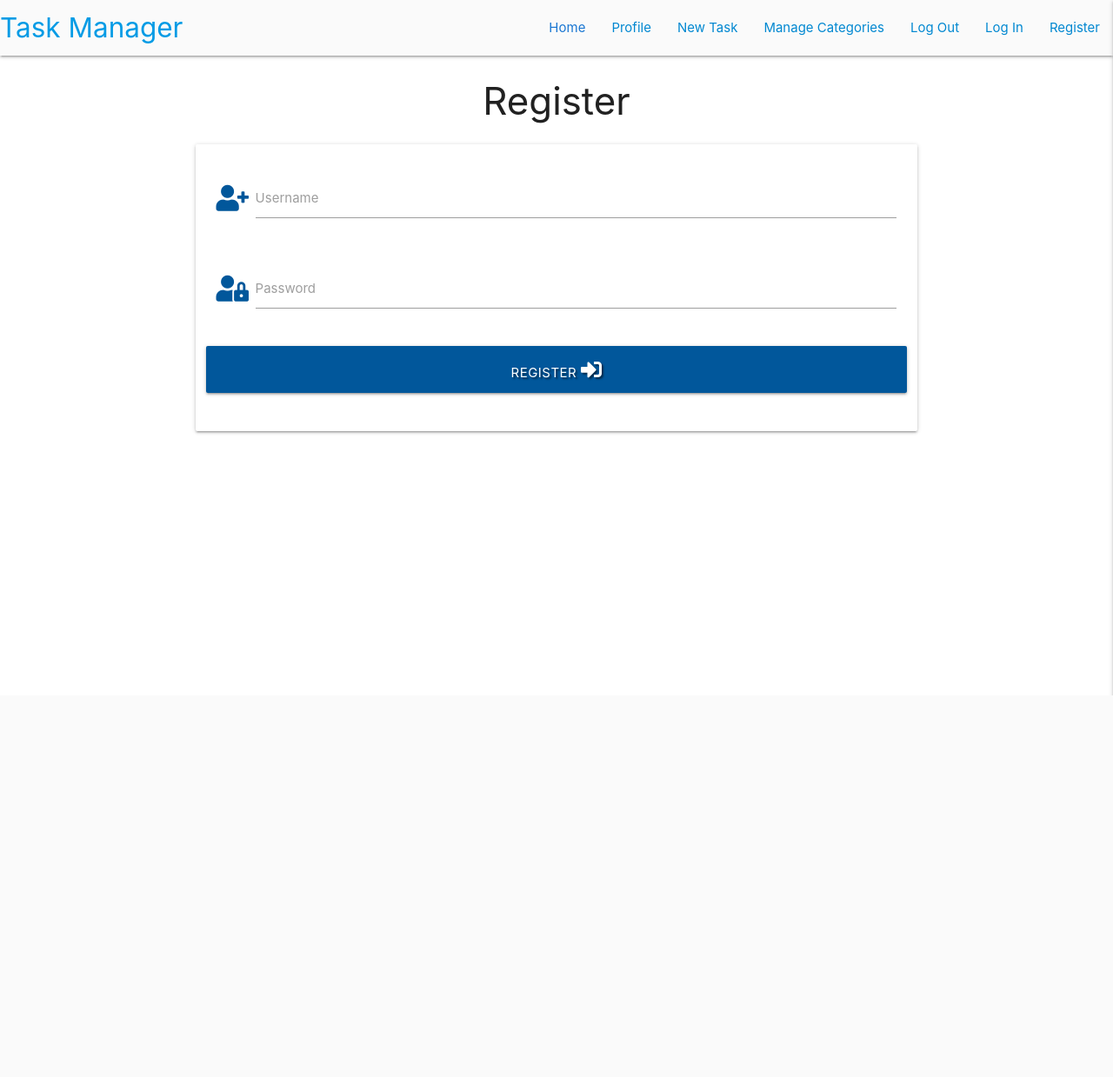
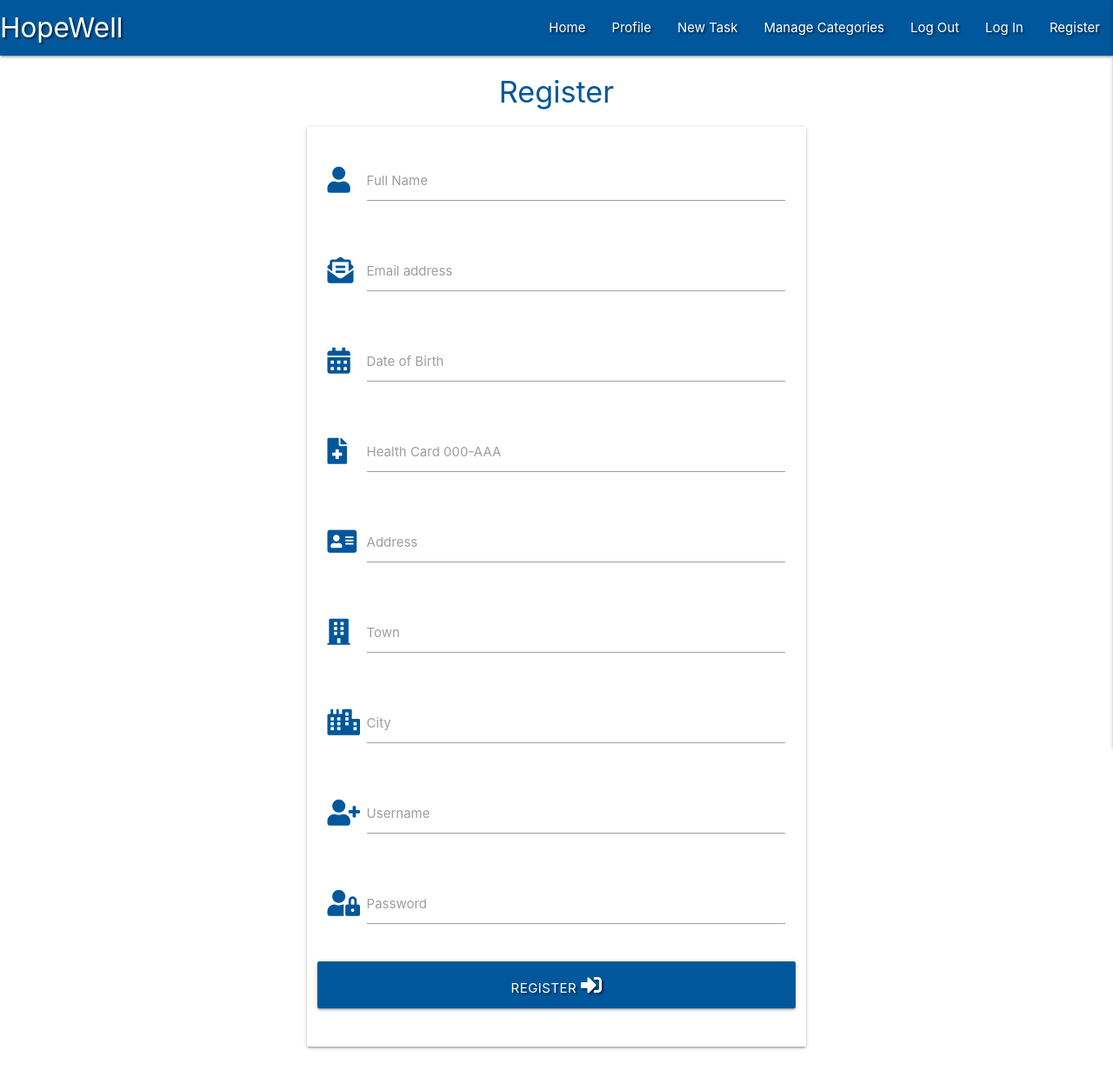
Before and after one commit to Peristratus/hopewell-flask-app, a Flask app: page /register in a window 1280 px wide. Shown: the whole page at 87% size. Before the commit the page ends 800 px from the top, so only its background shows below. Run offline with Flask 2, Linux system fonts and the light colour scheme; some libraries are stand-ins or nearby versions.

Commit message:
adding the form inputs, the routes for submission into Mongodb

```diff
--- a/app.py
+++ b/app.py
@@ -20,7 +20,7 @@ mongo = PyMongo(app)
 
 @app.route("/")
 
-
+@app.route("/home")
 def home():
     return render_template('index.html')
 
@@ -32,6 +32,24 @@ def get_tasks():
 
 @app.route("/register", methods=["GET", "POST"])
 def register():
+    if request.method == "POST":
+        #check if existing username already exists in db
+        existing_user = mongo.db.users.find_one(
+            {"username": request.form.get("username").lower()})
+        if existing_user:
+            flash("Username already exists")
+            return redirect(url_for("register"))
+
+        register = {
+            "username": request.form.get("username").lower(),
+            "password": generate_password_hash(request.form.get("password")),
+            "name": request.form.get("name").lower()
+        }
+        mongo.db.users.insert_one(register)
+
+        #put the new user into 'session' cookie
+        session["user"]= request.form.get("username").lower()
+        flash("Registration Succesfull")
     return render_template("register.html")
 
 
--- a/static/css/style1.css
+++ b/static/css/style1.css
@@ -2,3 +2,8 @@
   text-shadow: 2px 2px 2px rgba(0,0,0,0.5);
 
 }
+
+.flashes h4 {
+  line-height: 2;
+
+}
--- a/templates/base.html
+++ b/templates/base.html
@@ -17,18 +17,18 @@
 
     <header>
         <!--top navbar-->
-         <nav class = "nav-extended  grey lighten-5">
+         <nav class = "nav-extended  text-shadow light-blue darken-4">
             <div class="nav-wrapper">
-                <a href="{{url_for('get_tasks')}}" class="brand-logo light-blue-text text-darken-1">Task Manager</a>
-                <a href="#" data-target="mobile-demo" class="sidenav-trigger right"><i class="fas fa-bars black-text"></i></a>
+                <a href="{{url_for('get_tasks')}}" class="brand-logo">HopeWell</a>
+                <a href="#" data-target="mobile-demo" class="sidenav-trigger right"><i class="fas fa-bars"></i></a>
                 <ul class="right hide-on-med-and-down">
-                    <li><a href="{{url_for('get_tasks')}}" class ="blue-text text-darken-2">Home</a></li>
-                    <li><a href="#" class="light-blue-text text-darken-2" >Profile</a></li>
-                    <li><a href="#" class="light-blue-text text-darken-2">New Task</a></li>
-                    <li><a href="#" class="light-blue-text text-darken-2">Manage Categories</a></li>
-                    <li><a href="#" class="light-blue-text text-darken-2">Log Out</a></li>
-                    <li><a href="#" class="light-blue-text text-darken-2">Log In</a></li>
-                    <li><a href="{{url_for('register')}}" class="light-blue-text text-darken-2">Register</a></li>
+                    <li><a href="{{url_for('get_tasks')}}">Home</a></li>
+                    <li><a href="#" >Profile</a></li>
+                    <li><a href="#" >New Task</a></li>
+                    <li><a href="#" >Manage Categories</a></li>
+                    <li><a href="#" >Log Out</a></li>
+                    <li><a href="#" >Log In</a></li>
+                    <li><a href="{{url_for('register')}}">Register</a></li>
 
                 </ul>
             </div>
@@ -36,22 +36,36 @@
 
             <!--Mobile side Nav-->
             <ul class="sidenav" id="mobile-demo">
-                    <li><h4 class="center-align light-blue-text text-darken-1">Task Manager</h4>
+                    <li><h4 class="center-align light-blue-text text-darken-4">HopeWell</h4>
                     </li>
-                    <li ><a href="{{url_for('get_tasks')}}" class ="blue-text text-darken-2">Home</a></li>
-                    <li><a href="#" class ="blue-text text-darken-2">Profile</a></li>
-                    <li><a href="#" class ="blue-text text-darken-2">New Task</a></li>
-                    <li><a href="#" class ="blue-text text-darken-2">Manage Categories</a></li>
-                    <li><a href="#" class ="blue-text text-darken-2">Log Out</a></li>
-                    <li><a href="#" class ="blue-text text-darken-2">Log In</a></li>
-                    <li><a href="{{url_for('register')}}" class ="blue-text text-darken-2">Register</a></li>
+                    <li ><a href="{{url_for('get_tasks')}}">Home</a></li>
+                    <li><a href="#" >Profile</a></li>
+                    <li><a href="#" >New Task</a></li>
+                    <li><a href="#" >Manage Categories</a></li>
+                    <li><a href="#" >Log Out</a></li>
+                    <li><a href="#" >Log In</a></li>
+                    <li><a href="{{url_for('register')}}">Register</a></li>
             </ul>
 
     </header>
 
+    <section>
+    <!--Flash message--->
+    {% with message = get_flashed_messages()%}
+       {% if messages %}
+         {%for message in messages %}
+             <div class="row">
+                 <h4 class="light-blue lighten-4 center-allgin">{{message}}</h4>
+             </div>
+         {% endfor %}
+       {% endif %}
+    {% endwith %}
+    </section>
+
+    <main class = "container">
     {% block content %}
     {% endblock %}
-
+    </main>
 
     <script src="https://code.jquery.com/jquery-3.5.1.min.js"
         integrity="sha256-9/aliU8dGd2tb6OSsuzixeV4y/faTqgFtohetphbbj0=" crossorigin="anonymous"></script>
--- a/templates/register.html
+++ b/templates/register.html
@@ -1,10 +1,72 @@
 {% extends "base.html" %}
 {% block content%}
 
-<h3 class ="center-align">Register</h3>
+<h4 class ="center-align  light-blue-text text-darken-4">Register</h4>
     <div class="row">
         <form class="col s12 m8 offset-m2" method= "POST" action= "{{url_for('register')}}">
             <div class="card-panel">
+                 <!--Full Name-->
+                <div class="row">
+                    <div class="input-field col s12">
+                        <i class="fas fa-user prefix light-blue-text text-darken-4"></i>
+                        <input id="name" name="name" type="text" class="validate">
+                        <label for="name">Full Name</label>
+                    </div>
+                </div>
+                <!--Email-->
+                <div class="row">
+                    <div class="input-field col s12">
+                        <i class="fas fa-envelope-open-text prefix light-blue-text text-darken-4"></i>
+                        <input id="email" name="email" type="text" class="validate">
+                        <label for="email">Email address</label>
+                    </div>
+                </div>
+
+                <!--Date of Birth-->
+                <div class="row">
+                    <div class="input-field col s12">
+                        <i class="fas fa-calendar-alt prefix light-blue-text text-darken-4"></i>
+                        <input id="date" name="date" type="text" class="validate">
+                        <label for="date">Date of Birth</label>
+                    </div>
+                </div>
+
+                <!--Health Card-->
+                <div class="row">
+                    <div class="input-field col s12">
+                        <i class="fas fa-file-medical prefix light-blue-text text-darken-4"></i>
+                        <input id="health" name="health" type="text" class="validate">
+                        <label for="health">Health Card 000-AAA </label>
+                    </div>
+                </div>
+
+                 <!--Address-->
+                <div class="row">
+                    <div class="input-field col s12">
+                        <i class="fas fa-address-card prefix light-blue-text text-darken-4"></i>
+                        <input id="address" name="address" type="text" class="validate">
+                        <label for="address">Address </label>
+                    </div>
+                </div>
+
+                 <!--Town-->
+                <div class="row">
+                    <div class="input-field col s12">
+                        <i class="fas fa-building prefix light-blue-text text-darken-4"></i>
+                        <input id="town" name="town" type="text" class="validate">
+                        <label for="town">Town</label>
+                    </div>
+                </div>
+
+                 <!--City-->
+                <div class="row">
+                    <div class="input-field col s12">
+                        <i class="fas fa-city prefix light-blue-text text-darken-4"></i>
+                        <input id="city" name="city" type="text" class="validate">
+                        <label for="city">City</label>
+                    </div>
+                </div>
+
                  <!--username-->
                 <div class="row">
                     <div class="input-field col s12">
```
